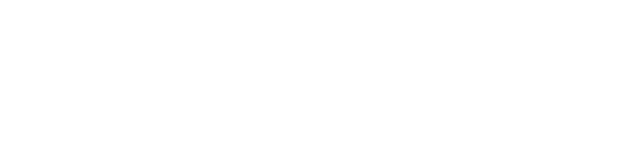
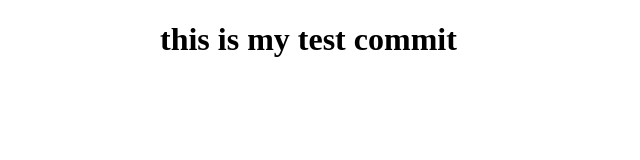
Before and after one commit to uagc-it-readiness/front-end-development-course-assignments, a plain HTML site: page Assignment1/index.html in a window 1280 px wide. Shown: the whole page, without its empty margins (0-640 px from the left). Drawn offline with Linux system fonts and the light colour scheme.

Commit message:
test commit

```diff
--- a/Assignment1/index.html
+++ b/Assignment1/index.html
@@ -5,6 +5,6 @@
         <link rel="stylesheet" href="styles/main.css">
     </head>
     <body>
-
+<h1>this is my test commit </h1>
    </body>
 </html>
```
